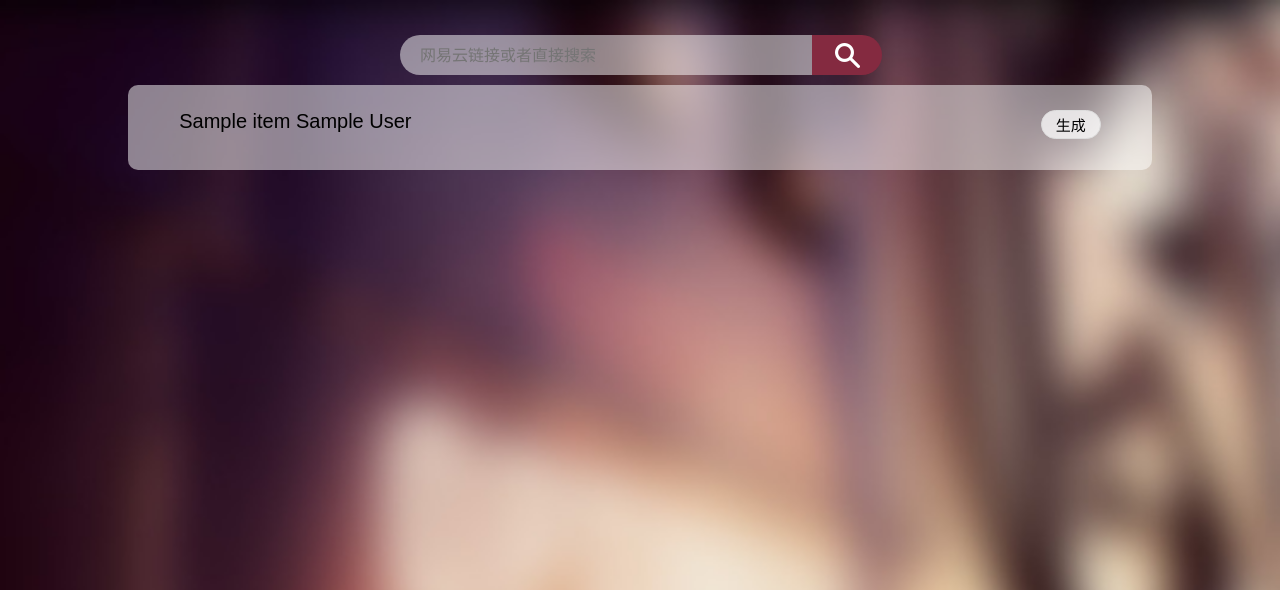
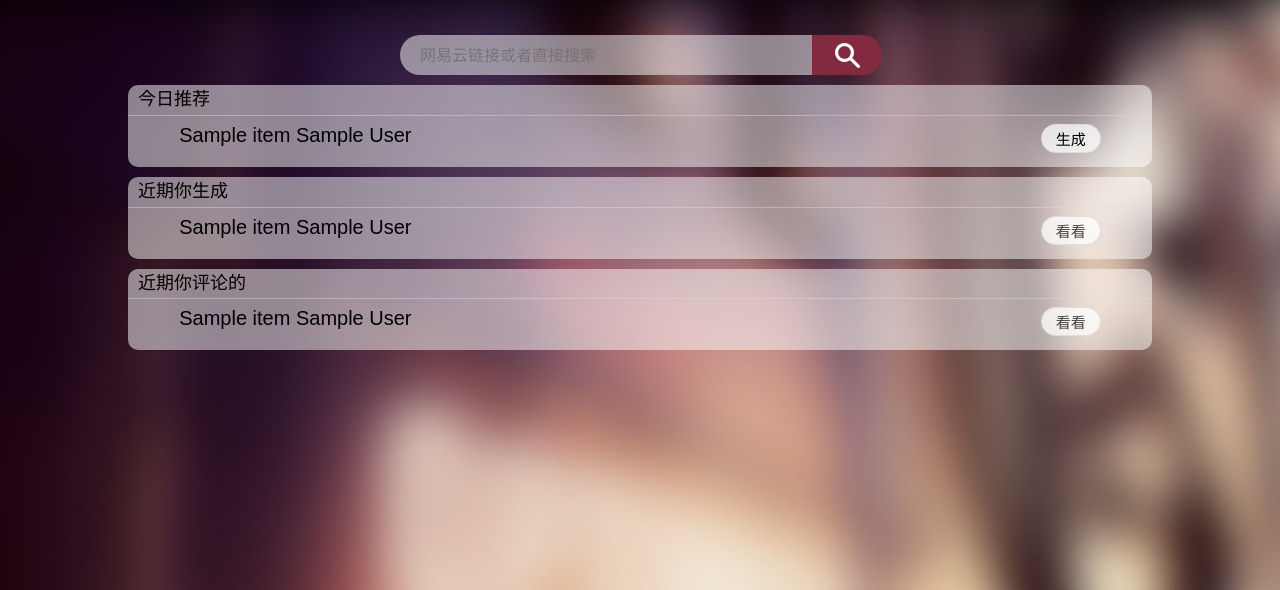
Before and after one commit to outshineamaze/music_wish, a Django app: template site/comments/templates/comments/search.html in a window 1280 px wide. Shown: the top 590 px of the page. Run offline with Django 3.2, Linux system fonts and the light colour scheme; the template is opened without the code that fills it: most values are stand-ins (such as "Sample title", 1, 10 or a date in 2020).

Commit message:
add cookie and sessionid to save user history of build songpage and comment Signed-off-by: outshine <outshine1994@live.com>

```diff
--- a/site/comments/templates/comments/search.html
+++ b/site/comments/templates/comments/search.html
@@ -26,10 +26,13 @@
         <span id="searchButton" style="display: inline; opacity: 1;"></span>
     </div>
 </div>
-
-<div class ="searchResult">
+ {% if resultlist%}
+<div class ="searchResult" id="serachResult">
+<div class="sectionheader">
+<h4>今日推荐</h4>
+</div>
 <ul id="searchResultUl">
-    {% if resultlist%} {% for item in resultlist%}
+    {% for item in resultlist%}
     <li>
         <div class="songdetail">
             <span class="song_name">{{item.name}}  {{item.author}}</span>
@@ -37,9 +40,49 @@
 
         <button class="searchitem" id="{{item.id}}" info="{{item.name}}  {{item.author}}">生成</button>
     </li>
-    {%endfor%} {%endif%}
+    {%endfor%}
 </ul>
 </div>
+{%endif%}
+{% if gensonglist%}
+<div class ="searchResult" id="addhistory">
+<div class="sectionheader">
+<h4>近期你生成</h4>
+</div>
+<ul id="searchResultUl">
+
+     {% for item in gensonglist%}
+    <li>
+        <div class="songdetail">
+            <span class="song_name">{{item.name}}  {{item.song_author}}</span>
+        </div>
+
+       <a  href="../song/{{item.id}}">看看</a>
+    </li>
+    {%endfor%}
+</ul>
+</div>
+{%endif%}
+
+{% if comsonglist%}
+<div class ="searchResult" id="comhistory">
+<div class="sectionheader">
+<h4>近期你评论的</h4>
+</div>
+<ul id="searchResultUl">
+
+     {% for item in comsonglist%}
+    <li>
+        <div class="songdetail">
+            <span class="song_name">{{item.name}}  {{item.story_author}}</span>
+        </div>
+
+        <a  href="../song/{{item.id}}">看看</a>
+    </li>
+    {%endfor%}
+</ul>
+</div>
+{%endif%}
 
 
 <div id="genpageform">
@@ -99,7 +142,7 @@ $(document).ready(function(){
 			console.log($(".SearchInput").val());
 			key = $(".SearchInput").val();
 			$.get("/search",{'keyword':key},function(ret){
-			$(".searchResult").html(ret);
+			$("#serachResult").html(ret);
 			});
 		        });
 
--- a/site/static/css/index.css
+++ b/site/static/css/index.css
@@ -516,8 +516,20 @@ input[type=search] {
   background-color: rgba(255,255,255,.5);
     text-align: center;
 }
+.sectionheader{
+  width: 100%;
+  display: inline-block;
+  font-size: 20px;
+  border-bottom: 1px solid rgba(221, 221, 221, 0.44);
+
+}
+.sectionheader h4{
+  float: left;
+     margin: 5px 10px;
+
+}
 .searchResult ul{
-  margin: 20px 0px;
+
   position: relative;
   width: 90%;
   display: inline-block;
@@ -544,7 +556,7 @@ width: 40%;
  overflow-x: hidden;
 float: right;
 }
-.searchResult li>button {
+.searchResult li>button ,.searchResult li>a{
     display: inline-block;
     padding: 3px 14px;
     background-color: rgba(255, 255, 255, 0.75);
@@ -555,6 +567,7 @@ float: right;
           font-size: 15px;
            -webkit-appearance: none;
 }
+
 
 /* .searchResult li>button :hover{
   background-color: #868484;
```
Also changed, not shown: site/comments/templates/comments/song.html (+10 -3 lines), site/comments/views.py (+45 -4 lines).
